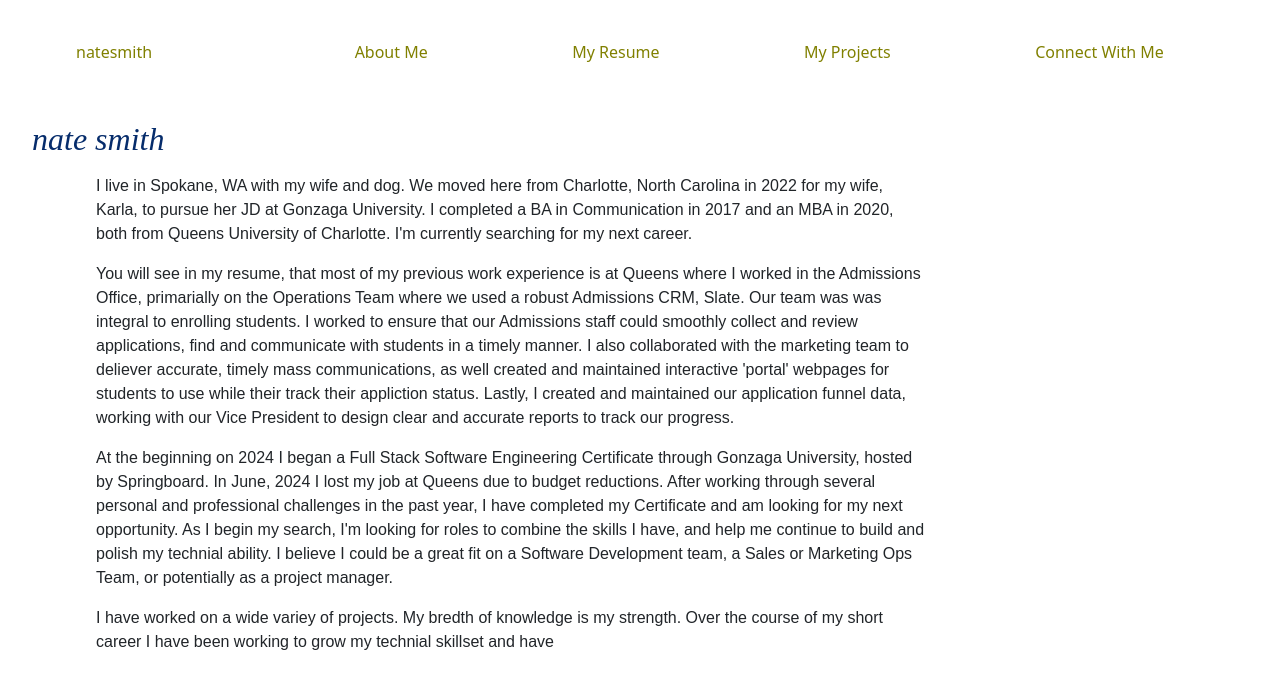
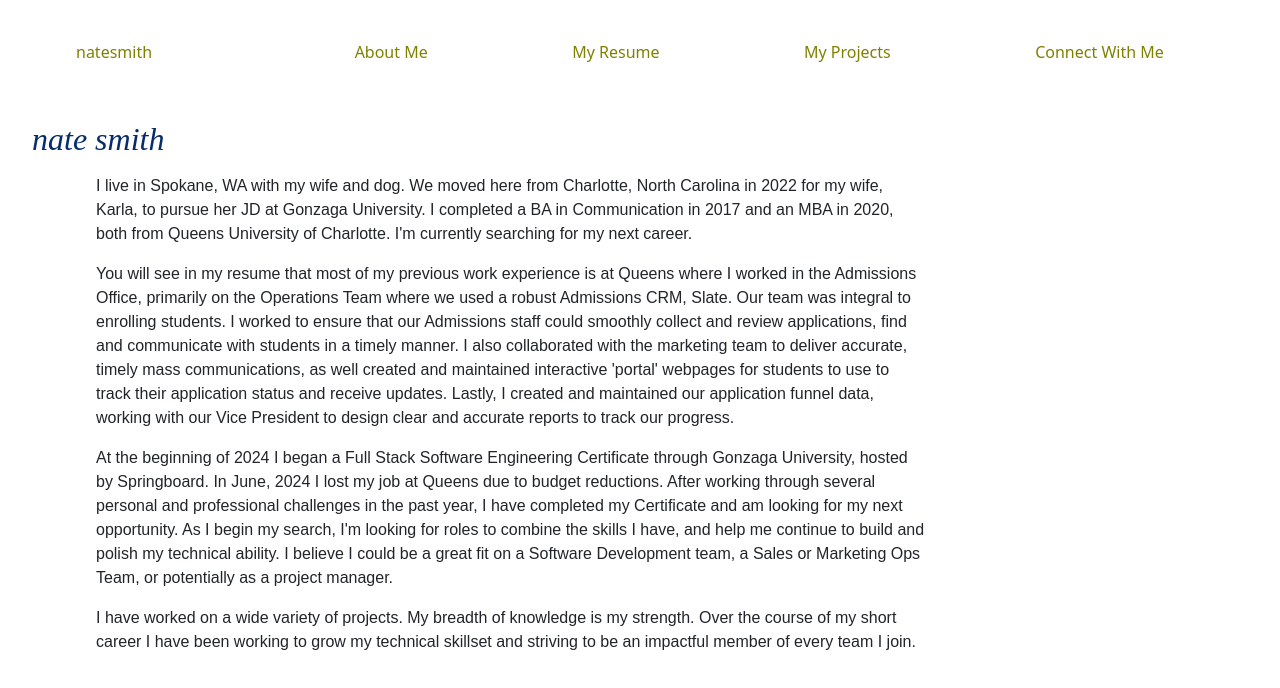
Before and after one commit to natesmith21/natesmith21.github.io, a React (Vite) app: page /aboutme in a window 1280 px wide. Shown: the top 688 px of the page. Built offline with nearby package versions, Linux system fonts and the light colour scheme.

Commit message:
fixing type-os and bad grammar

```diff
--- a/src/componenets/About.jsx
+++ b/src/componenets/About.jsx
@@ -11,13 +11,14 @@ const AboutMe = () => {
             I live in Spokane, WA with my wife and dog. We moved here from Charlotte, North Carolina in 2022 for my wife, Karla, to pursue her JD at Gonzaga University. I completed a BA in Communication in 2017 and an MBA in 2020, both from Queens University of Charlotte. I'm currently searching for my next career.
         </p>
         <p>
-            You will see in my resume, that most of my previous work experience is at Queens where I worked in the Admissions Office, primarially on the Operations Team where we used a robust Admissions CRM, Slate. Our team was was integral to enrolling students. I worked to ensure that our Admissions staff could smoothly collect and review applications, find and communicate with students in a timely manner. I also collaborated with the marketing team to deliever accurate, timely mass communications, as well created and maintained interactive 'portal' webpages for students to use while their track their appliction status. Lastly, I created and maintained our application funnel data, working with our Vice President to design clear and accurate reports to track our progress.
+          	You will see in my resume that most of my previous work experience is at Queens where I worked in the Admissions Office, primarily on the Operations Team where we used a robust Admissions CRM, Slate. Our team was integral to enrolling students. I worked to ensure that our Admissions staff could smoothly collect and review applications, find and communicate with students in a timely manner. I also collaborated with the marketing team to deliver accurate, timely mass communications, as well created and maintained interactive 'portal' webpages for students to use to track their application status and receive updates. Lastly, I created and maintained our application funnel data, working with our Vice President to design clear and accurate reports to track our progress.
         </p>
         <p>
-            At the beginning on 2024 I began a Full Stack Software Engineering Certificate through Gonzaga University, hosted by Springboard. In June, 2024 I lost my job at Queens due to budget reductions. After working through several personal and professional challenges in the past year, I have completed my Certificate and am looking for my next opportunity. As I begin my search, I'm looking for roles to combine the skills I have, and help me continue to build and polish my technial ability. I believe I could be a great fit on a Software Development team, a Sales or Marketing Ops Team, or potentially as a project manager.
+        	At the beginning of 2024 I began a Full Stack Software Engineering Certificate through Gonzaga University, hosted by Springboard. In June, 2024 I lost my job at Queens due to budget reductions. After working through several personal and professional challenges in the past year, I have completed my Certificate and am looking for my next opportunity. As I begin my search, I'm looking for roles to combine the skills I have, and help me continue to build and polish my technical ability. I believe I could be a great fit on a Software Development team, a Sales or Marketing Ops Team, or potentially as a project manager.
         </p>
         <p>
-            I have worked on a wide variey of projects. My bredth of knowledge is my strength. Over the course of my short career I have been working to grow my technial skillset and have
+            I have worked on a wide variety of projects. My breadth of knowledge is my strength. Over the course of my short career I have been working to grow my technical skillset and striving to be an impactful member of every team I join.
+
         </p>
         </section>
         </>
--- a/src/componenets/Connect.jsx
+++ b/src/componenets/Connect.jsx
@@ -59,7 +59,7 @@ const ContactForm = () => {
                     Let's Connect!
                 </h2>
                 <p>
-                    If you'd like to conact me, please fill out the form below. I will be sure to respond as soon as possible.
+                    If you'd like to contact me, please fill out the form below. I will be sure to respond as soon as possible.
                 </p>
                 <Form>
                 <FormGroup>
```
